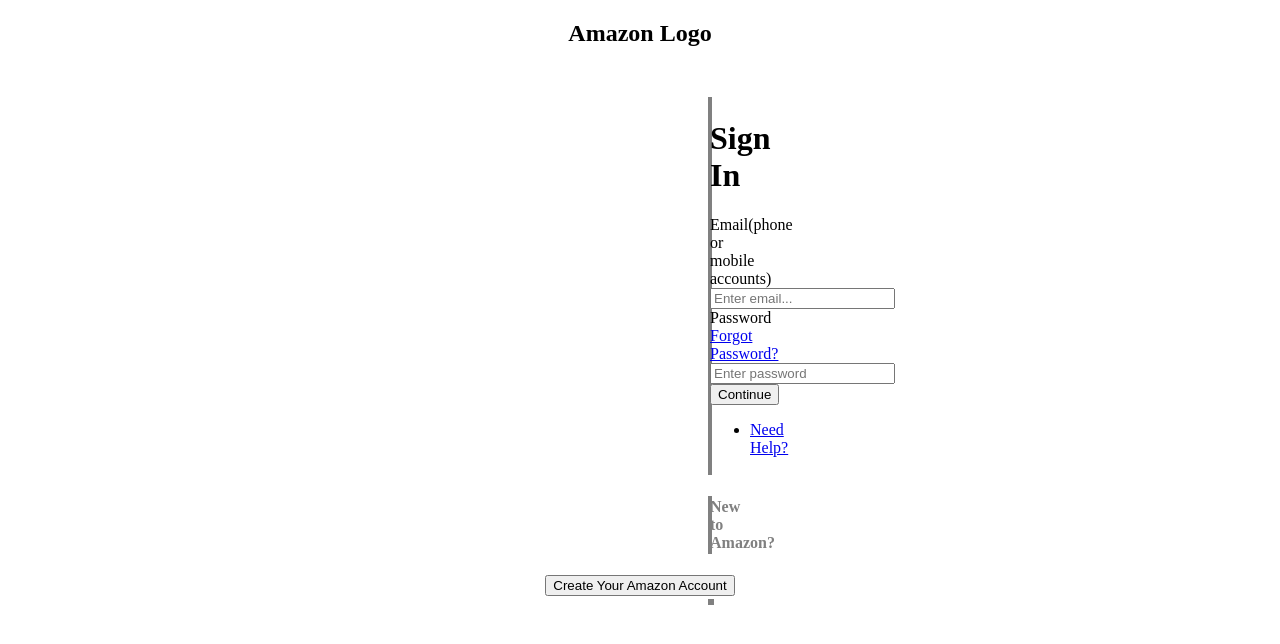
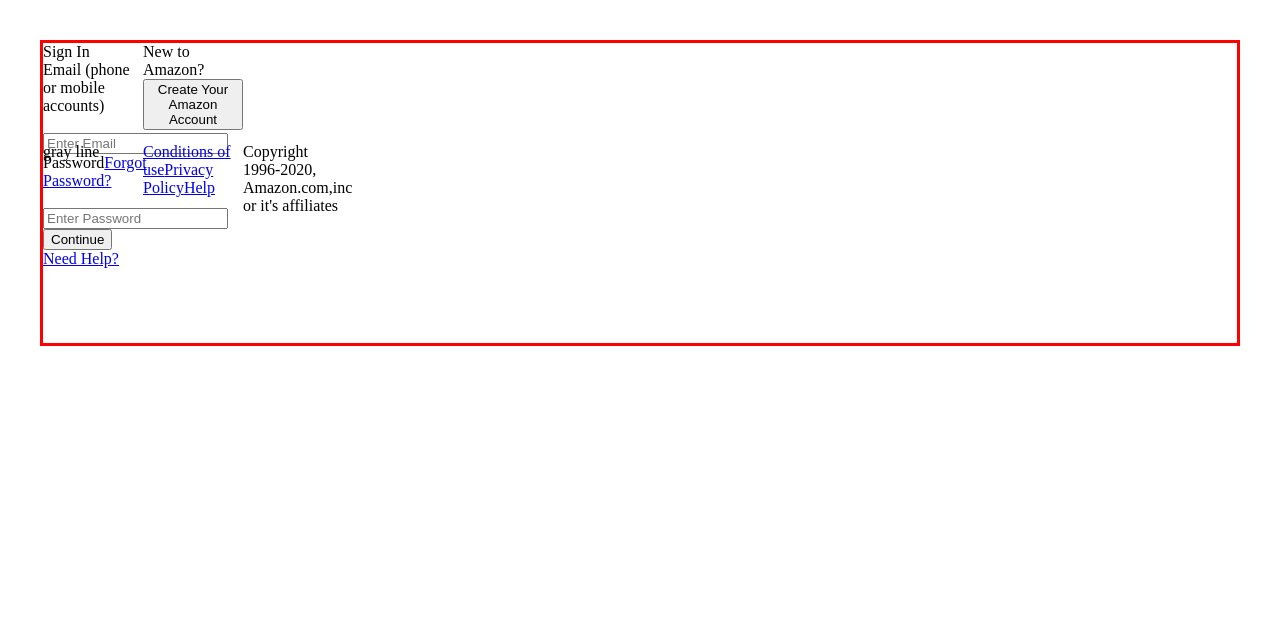
Before and after one commit to CameronSherrier/Assignment_2_HTML, a plain HTML site: page Assignment_2/index.html in a window 1280 px wide. Drawn offline with Linux system fonts and the light colour scheme.

Commit message:
Using Grid Display this time around lol

```diff
--- a/Assignment_2/index.css
+++ b/Assignment_2/index.css
@@ -1,24 +1,10 @@
-header {
-    text-align: center;
+body {
+    margin: 40px;
 }
-form {
-    text-align: left;
-    margin: 50px 700px 5px 700px;
-    border: 2px solid gray;
+
+.wrapper {
+    display: grid;
+    grid-template-columns: 100px 100px 100px;
+    grid-template-rows: 100px 100px 100px;
+    border: 3px solid red;
 }
-h4 {
-    text-align: center;
-    color: gray;
-    border: 2px solid gray;
-    margin-left: 700px;
-    margin-right: 700px;
-}
-#row_button {
-    text-align: center;
-}
-#row_w_line {
-    border: 3px solid gray;
-    margin-top: 3px;
-    margin-left: 700px;
-    margin-right: 700px;
-}
--- a/Assignment_2/index.html
+++ b/Assignment_2/index.html
@@ -8,32 +8,25 @@
     <title>Amazon SignIn Replica</title>
 </head>
 <body>
-    <header>
-        <div class="row">
-            <div class="col">
-                <h2>Amazon Logo</h2>
-            </div>
+    <div class="wrapper">
+        <div class="Box_A">
+            <div class="row_1">Sign In</div>
+            <div class="row_2"><label>Email (phone or mobile accounts)</label></div><br>
+            <div class="row_3"><input type="text" id="email" placeholder="Enter Email"></div>
+            <div class="row_4"><label>Password</label><span><a href="#">Forgot Password?</a></span></div><br>
+            <div class="row_5"><input type="text" id="phone" placeholder="Enter Password"></div>
+            <div class="row_6"><button>Continue</button></div>
+            <div class="row_7"><a href="#">Need Help?</a></div>
         </div>
-    </header>
-    <form>
-        <h1>Sign In</h1>
-        <label>Email(phone or mobile accounts)</label><br>
-        <input type="text" name="email" id="email" placeholder="Enter email..."><br>
-        <label>Password</label>
-        <span><a href="#">Forgot Password?</a></span><br>
-        <input type="text" name="password" id="password" placeholder="Enter password"><br>
-        <button>Continue</button>
-        <ul>
-            <li><a href="#">Need Help?</a></li>
-        </ul>
-    </form>
-    <div class="row">
-        <h4>New to Amazon?</h4>
-    </div>
-    <div class="row" id="row_button">
-        <button id="b1">Create Your Amazon Account</button>
-    </div>
-    <div class="row" id="row_w_line">
+        <div class="Box_B">
+            <div class="row_8">New to Amazon?</div>
+            <div class="row_9"><button>Create Your Amazon Account</button></div>
+        </div>
+        <div class="Box_C"></div>
+            <div class="row_10">gray line</div>
+            <div class="row_11"><a href="#">Conditions of use</a><span><a href="#">Privacy Policy</a><a href="#">Help</a></span></div>
+            <div class="row_12">Copyright 1996-2020, Amazon.com,inc or it's affiliates</div>
+        </div>
     </div>
 </body>
 </html>
```
